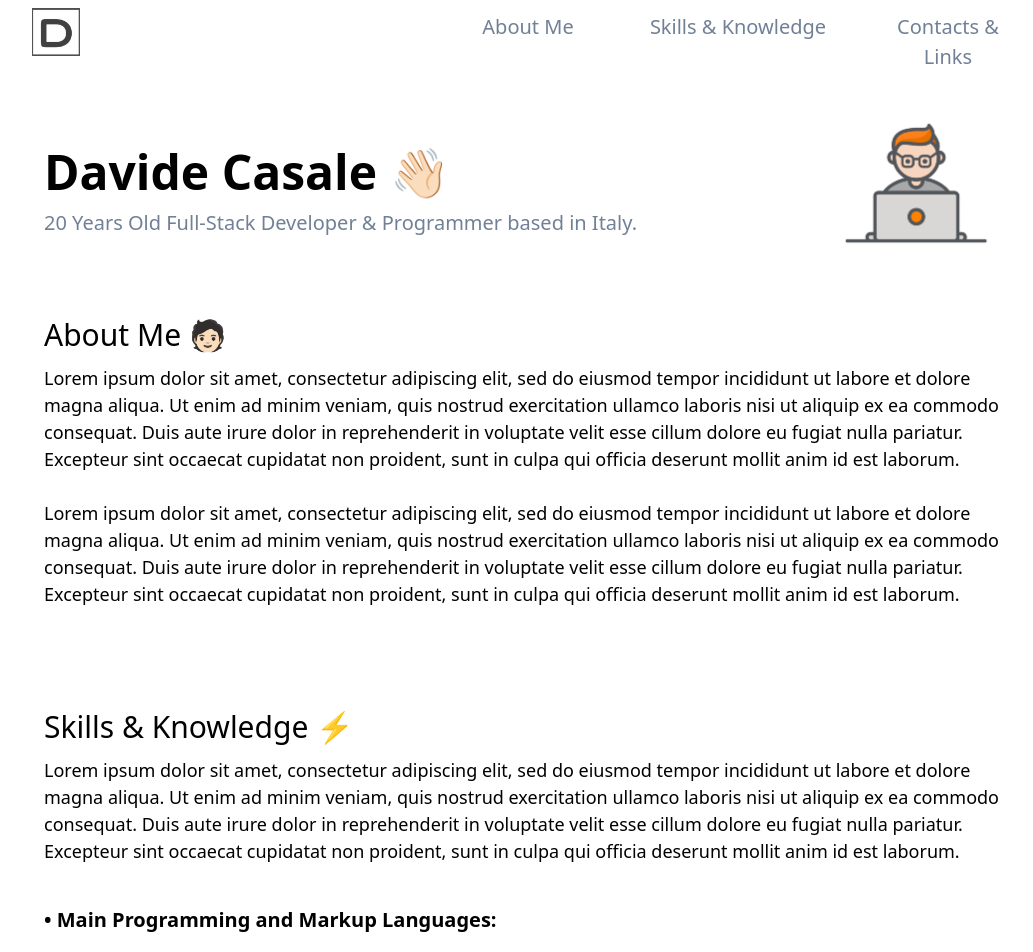
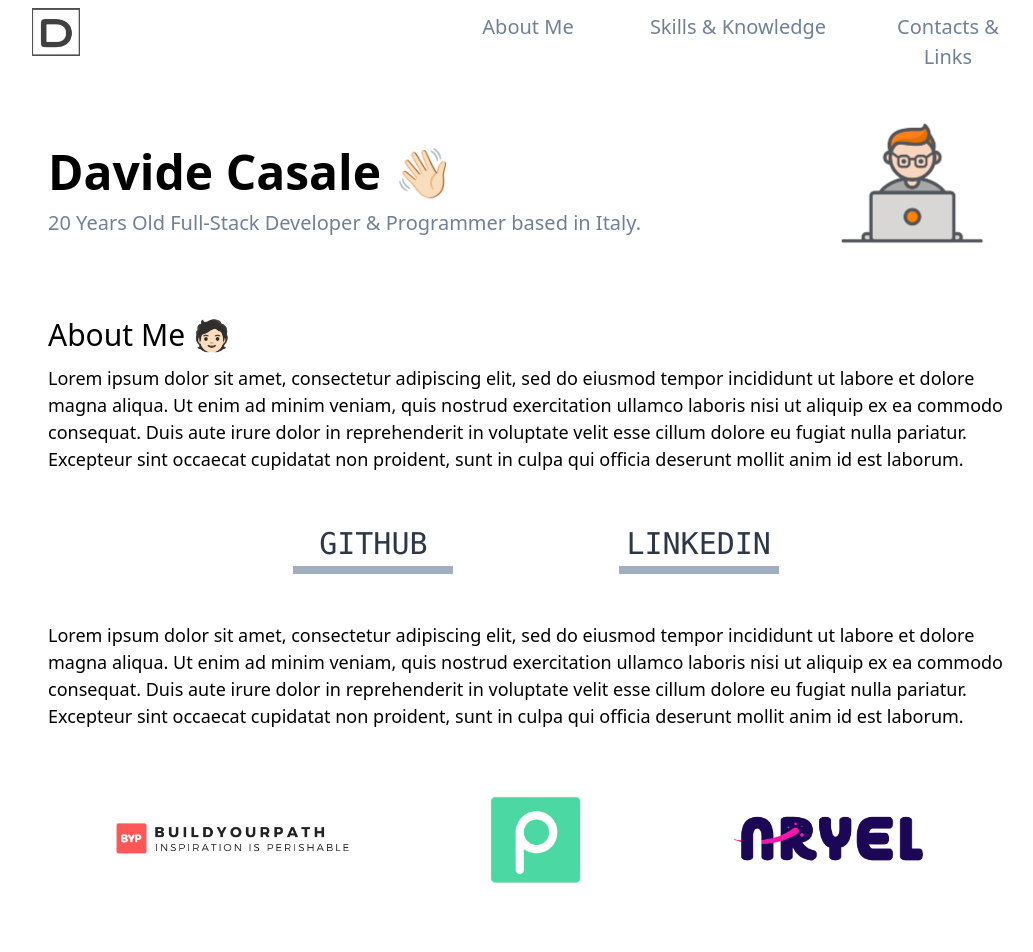
Before and after one commit to Davi0k/davide.codes, a Next.js app: page / in a window 1280 px wide. Shown: the top 952 px of the page, without its empty margins (104-1137 px from the left). Built offline with nearby package versions, Linux system fonts and the light colour scheme.

Commit message:
Update index.js page. Add and update styles and add new sections.
Add JSX for Git-Hub and Linked-In accounts. Rewrite Partners section.
Update some styles and some JSX in pages/index.js File. Refactor some
code and fix some bugs.

```diff
--- a/pages/index.js
+++ b/pages/index.js
@@ -18,7 +18,7 @@ const Home = (props) => {
     <div className="container max-w-screen-lg mx-auto py-2">
       <Navigation />
 
-      <div className="px-5 py-6">
+      <div className="px-6 py-6">
         <div className="grid grid-cols-3 gap-4">
           <div className="col-span-2 h-40 py-16">
             <h1 className="text-5xl font-semibold">Davide Casale 👋🏻</h1>
@@ -30,22 +30,54 @@ const Home = (props) => {
           </div>
         </div>
 
-        <div id="about" className="py-20">
+        <div id="about" className="mt-20 mb-12">
           <h1 className="text-3xl font-medium mb-2">About Me 🧑🏻</h1>
 
-          <span className="text-lg">
+          <div className="text-lg">
             Lorem ipsum dolor sit amet, consectetur adipiscing elit, sed do eiusmod tempor incididunt ut labore et dolore magna aliqua.
             Ut enim ad minim veniam, quis nostrud exercitation ullamco laboris nisi ut aliquip ex ea commodo consequat.
             Duis aute irure dolor in reprehenderit in voluptate velit esse cillum dolore eu fugiat nulla pariatur.
             Excepteur sint occaecat cupidatat non proident, sunt in culpa qui officia deserunt mollit anim id est laborum.
+          </div>
 
-            <br/><br/>
+          <div className="flex grid grid-cols-6 mt-12">
+            <div className="col-span-1"/>
 
+            <a href="https://www.github.com/Davi0k" target="_blank" className="col-span-2">
+              <div className="w-40 uppercase text-3xl font-mono border-b-8 border-gray-500 text-gray-800 m-auto text-center hover:border-gray-600 hover:text-black">
+                GITHUB
+              </div>
+            </a>
+
+            <a href="https://www.linkedin.com/in/davide-casale-2002/" target="_blank" className="col-span-2">
+              <div className="w-40 uppercase text-3xl font-mono border-b-8 border-gray-500 text-gray-800 m-auto text-center hover:border-gray-600 hover:text-black">
+                LINKEDIN
+              </div>
+            </a>
+
+            <div className="grid-cols-1"/>
+          </div>
+
+          <div className="text-lg mt-12">
             Lorem ipsum dolor sit amet, consectetur adipiscing elit, sed do eiusmod tempor incididunt ut labore et dolore magna aliqua.
             Ut enim ad minim veniam, quis nostrud exercitation ullamco laboris nisi ut aliquip ex ea commodo consequat.
             Duis aute irure dolor in reprehenderit in voluptate velit esse cillum dolore eu fugiat nulla pariatur.
             Excepteur sint occaecat cupidatat non proident, sunt in culpa qui officia deserunt mollit anim id est laborum.
-          </span>
+          </div>
+
+          <div className="flex grid grid-cols-10 mt-16">
+            <a href="https://buildyourpath.it" target="_blank" className="col-span-4 mt-5">
+              <img className="w-64 m-auto pointer-events-none" src="partners/byp.png" />
+            </a>
+
+            <a href="https://pulsing.io" target="_blank" className="col-span-2">
+              <img className="w-24 m-auto pointer-events-none" src="partners/pulsing.png" />
+            </a>
+
+            <a href="https://aryel.io" target="_blank" className="col-span-4 mt-5">
+              <img className="w-48 m-auto pointer-events-none" src="partners/aryel.png" />
+            </a>
+          </div>
         </div>
 
         <div id="skills" className="py-4">
@@ -100,21 +132,7 @@ const Home = (props) => {
           <Slider />
         </div>
 
-        <div className="flex grid grid-cols-10 mb-16">
-          <a href="https://buildyourpath.it" target="_blank" className="col-span-4 mt-4">
-            <img className="w-64 m-auto pointer-events-none" src="partners/byp.png" />
-          </a>
-
-          <a href="https://pulsing.io" target="_blank" className="col-span-2">
-            <img className="w-20 m-auto pointer-events-none" src="partners/pulsing.png" />
-          </a>
-
-          <a href="https://aryel.io" target="_blank" className="col-span-4 mt-4">
-            <img className="w-40 m-auto pointer-events-none" src="partners/aryel.png" />
-          </a>
-        </div>
-
-        <div id="contacts" className="mb-10">
+        <div id="contacts" className="mt-6 mb-8">
           <h1 className="text-3xl font-medium mb-2">Contacts & Links 🥼</h1>
 
           <span className="text-lg">
```
